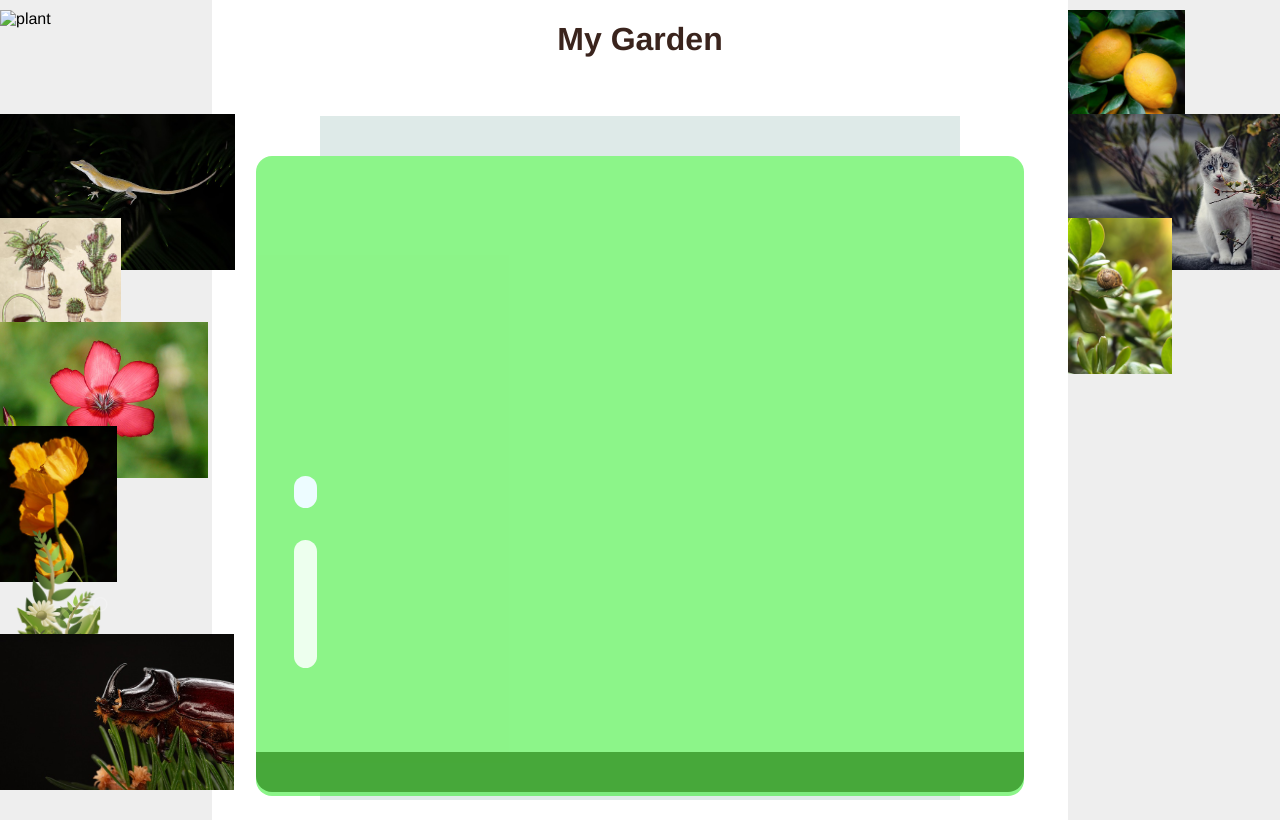
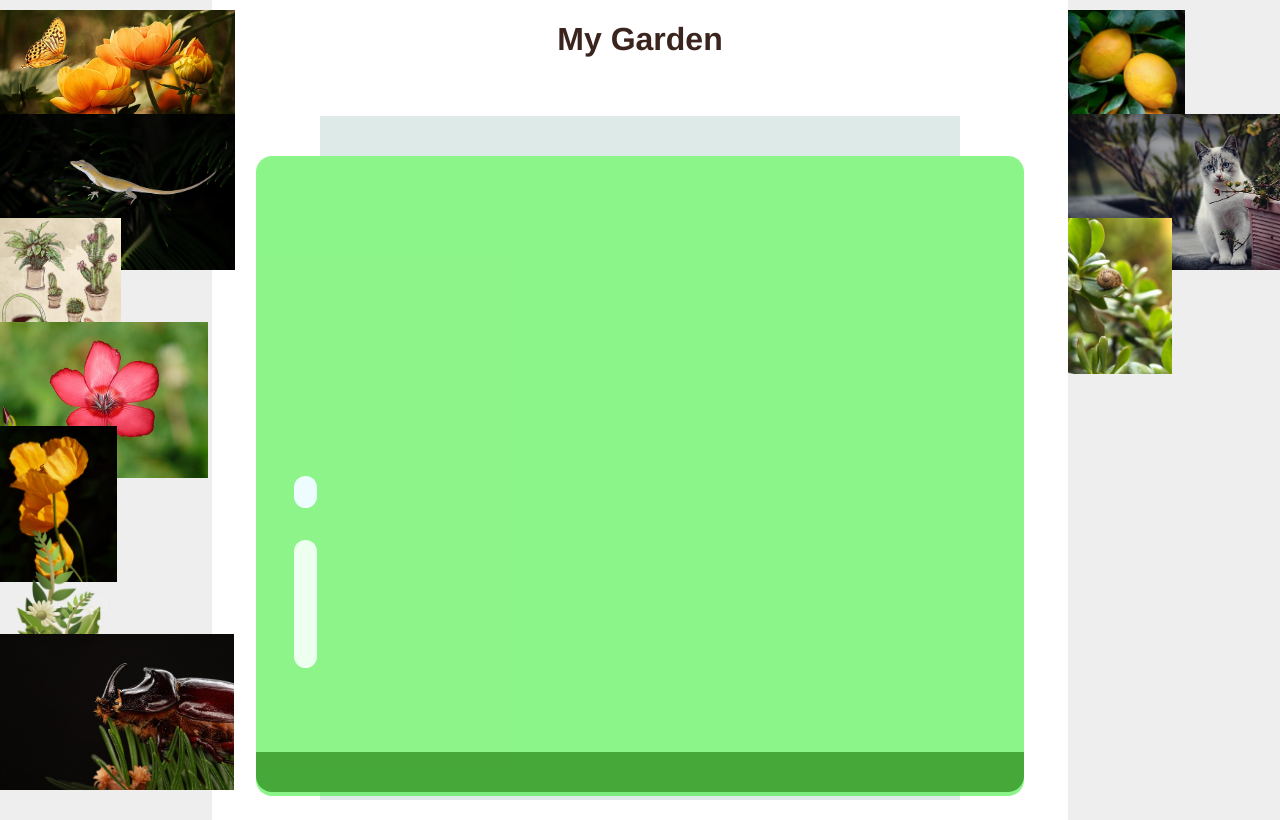
Before and after one commit to hafthors/SalkaSol-Garden, a plain HTML site: page index.html in a window 1280 px wide. Shown: the top 820 px of the page. Drawn offline with Linux system fonts and the light colour scheme; files whose address does not match are found by name.

Commit message:
Update image source for plant1

```diff
--- a/index.html
+++ b/index.html
@@ -17,7 +17,7 @@
 
 			<div id="left-container" class="container">
 				<div class="plant-holder">
-					<img class="plant" alt="plant" id="plant1" src="./images/butterfly.jpg" />
+					<img class="plant" alt="plant" id="plant1" src="butterfly.jpg"/>
 				</div>
 				<div class="plant-holder">
 					<img class="plant" alt="plant" id="plant2" src="./images/reptille.jpg" />
```
